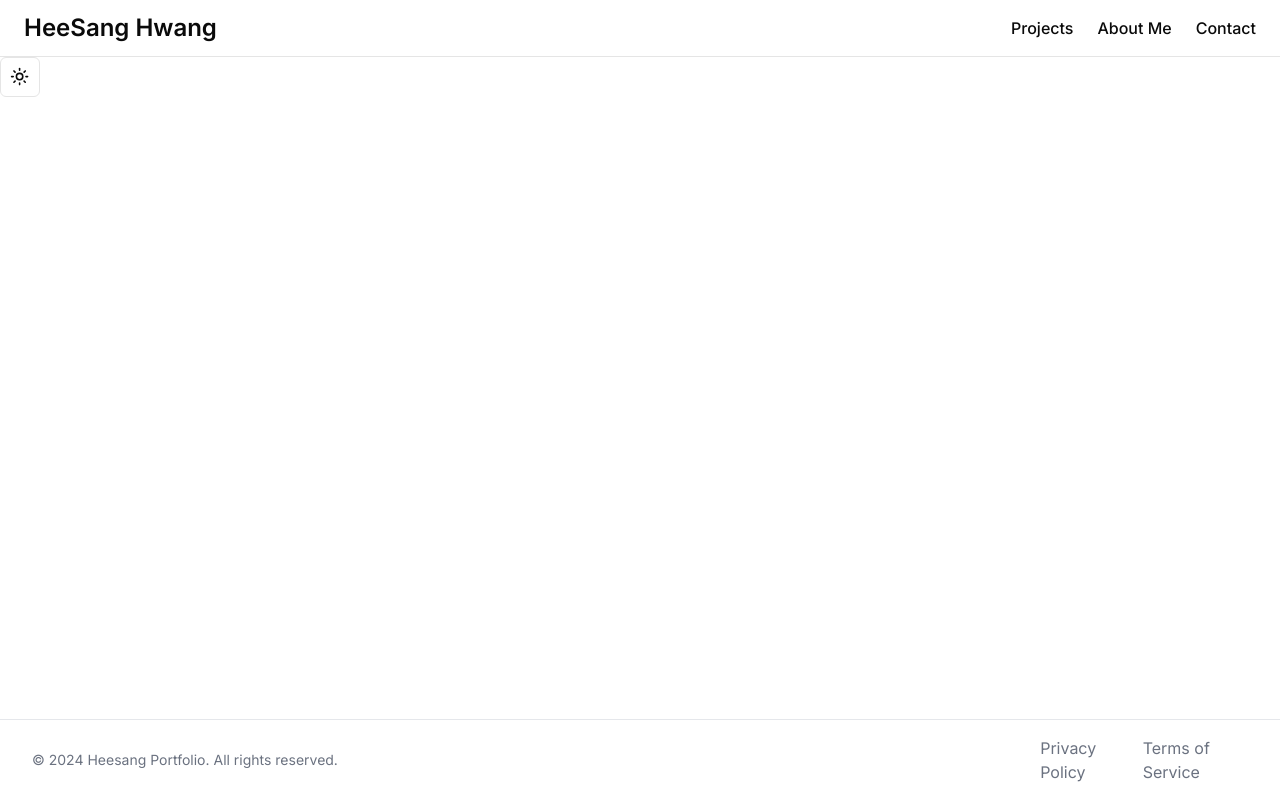
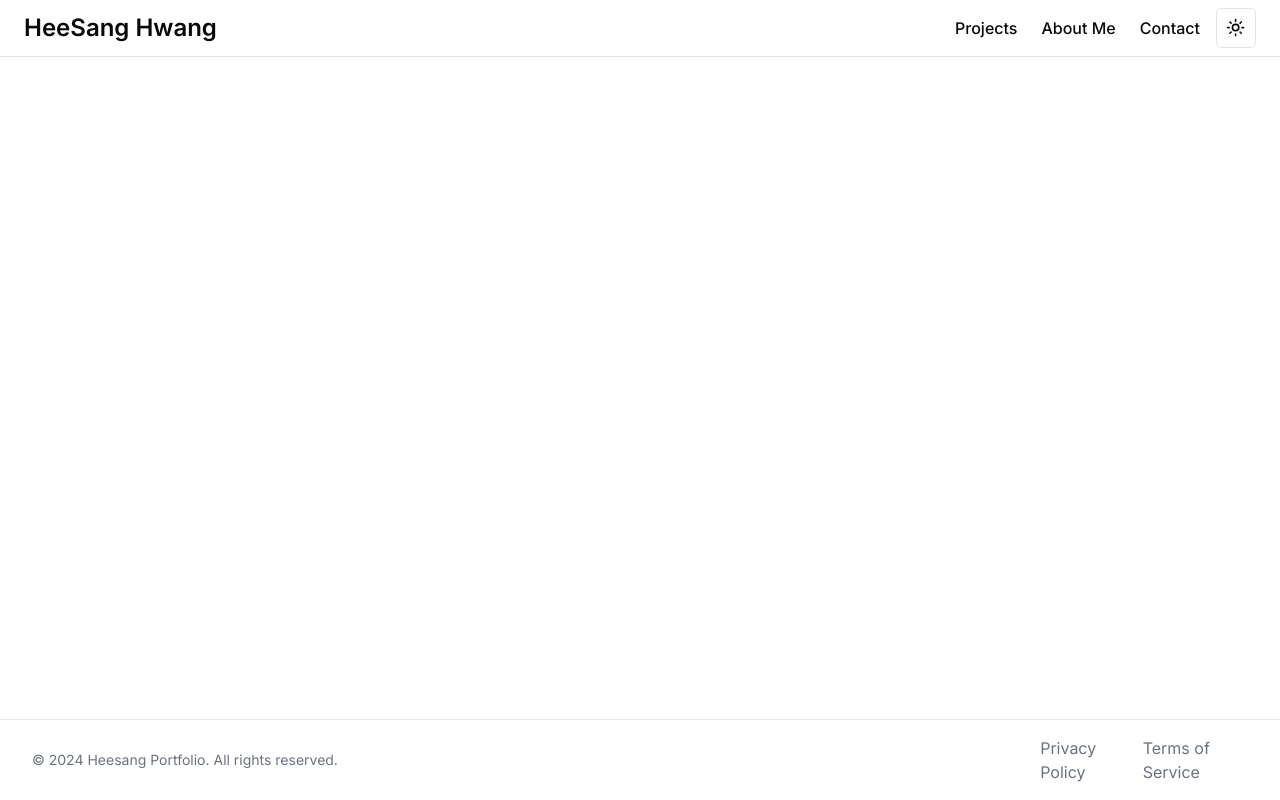
Before and after one commit to heesane/HomeServer, a Next.js app in the folder front/: page / in a window 1280 px wide. Built offline with nearby package versions, Linux system fonts and the light colour scheme.

Commit message:
feat : DarkModeToggle 버튼 layout으로 이동

```diff
--- a/front/app/components/Topbar.tsx
+++ b/front/app/components/Topbar.tsx
@@ -1,5 +1,5 @@
 import Link from 'next/link';
-
+import { DarkModeToggle } from './dark-mode-toggle';
 export default function Topbar() {
   return (
     <header className="border-b">
@@ -18,6 +18,9 @@ export default function Topbar() {
               Contact
             </Link>
           </nav>
+          <div className='ml-4'>
+          <DarkModeToggle/>
+          </div>
         </div>
       </header>
   );
--- a/front/app/layout.tsx
+++ b/front/app/layout.tsx
@@ -4,12 +4,16 @@ import "./globals.css";
 import Topbar from "./components/Topbar";
 import Lowbar from "./components/Lowbar";
 import { ThemeProvider } from "./components/theme-provider";
+import { DarkModeToggle } from "./components/dark-mode-toggle";
 
 const inter = Inter({ subsets: ["latin"] });
 
 export const metadata: Metadata = {
   title: "HeeSang Portfolio",
   description: "Portfolio of HeeSang",
+  icons: {
+      icon: "/favicon.ico",
+    },
 };
 
 export default function RootLayout({
@@ -20,6 +24,7 @@ export default function RootLayout({
   return (
     <html lang="en">
       <body className={inter.className}>
+
         <ThemeProvider
           attribute="class"
           defaultTheme="system"
--- a/front/app/page.tsx
+++ b/front/app/page.tsx
@@ -6,7 +6,7 @@ import { DarkModeToggle } from "./components/dark-mode-toggle";
 export default function Home() {
   return (
     <div>
-      <DarkModeToggle />
+
     </div>
   );
 }
```
Also changed, not shown: 1 other file (tests, documents, lock files or other folders).
